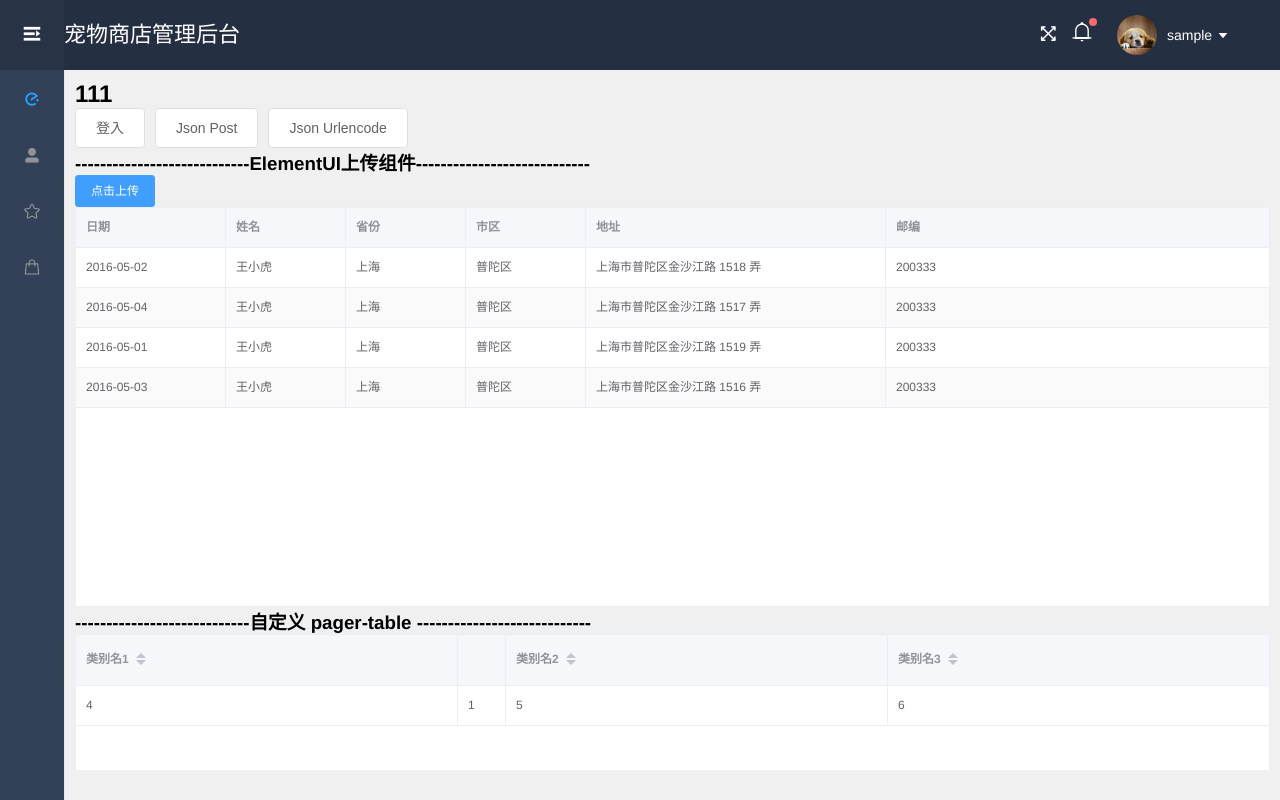
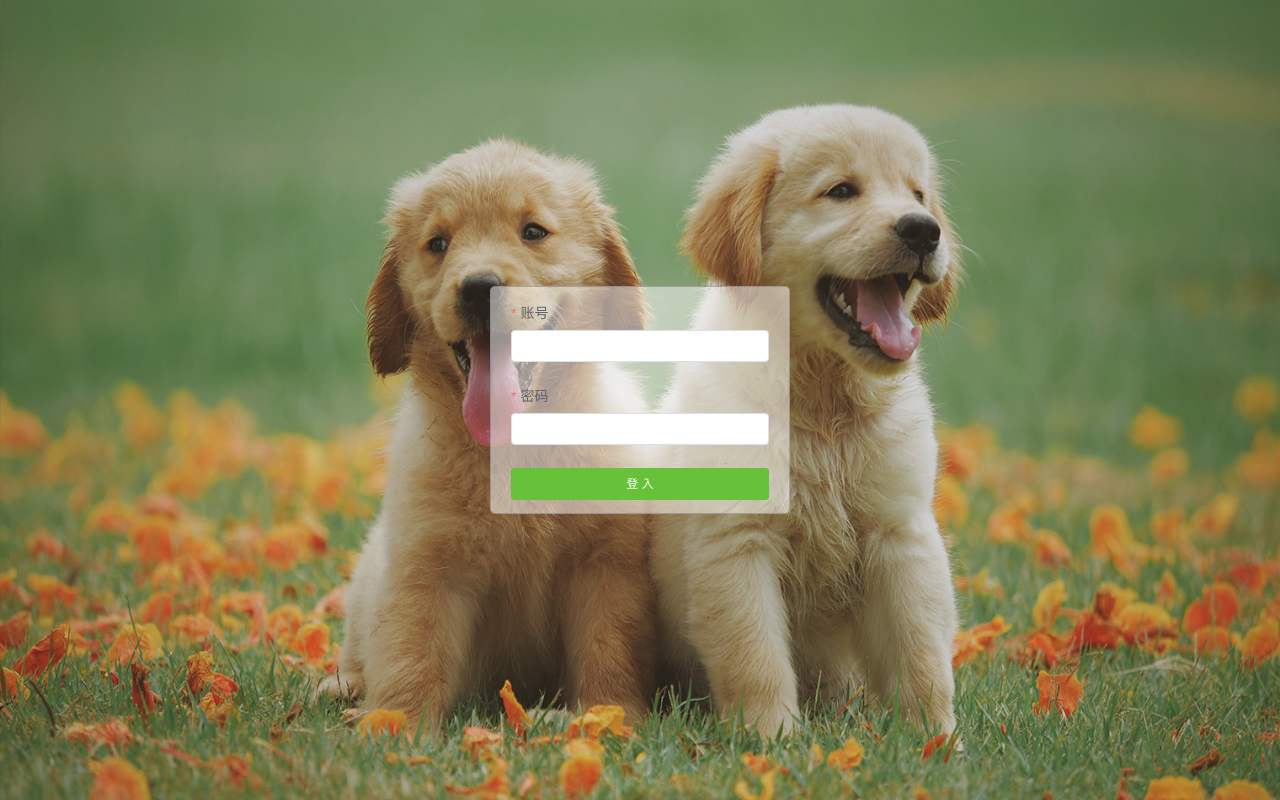
Before and after one commit to SLL0711/petshopweb, a Vue app: page /#/login in a window 1280 px wide. Before the commit this address led to /#/dashboard. Built offline with nearby package versions, Linux system fonts and the light colour scheme; sample sign-in values are in the browser's storage.

Commit message:
登入页

```diff
--- a/index.html
+++ b/index.html
@@ -3,7 +3,7 @@
   <head>
     <meta charset="utf-8">
     <meta name="viewport" content="width=device-width,initial-scale=1.0">
-    <title>petshopweb</title>
+    <title>宠物商店管理后台</title>
   </head>
   <body>
     <div id="app"></div>
--- a/src/router/index.js
+++ b/src/router/index.js
@@ -7,7 +7,7 @@ export default new Router({
   routes: [
     {
       path: '/',
-      redirect: '/dashboard'
+      redirect: '/login'
     },
     {
       path: '/Home',
@@ -33,6 +33,10 @@ export default new Router({
       ]
     },
     {
+      path: '/login',
+      component: () => import('../view/home/login.vue')
+    },
+    {
       path: '*',
       redirect: '/dashboard'
     }
--- /dev/null
+++ b/src/view/home/login.vue
@@ -0,0 +1,89 @@
+<!-- 登入页 -->
+<template>
+  <div class="bg">
+    <div class="content">
+      <el-form :rules="rules" :model="form">
+        <el-form-item size="small" label="账号" prop="username">
+          <el-input autocomplete="off" v-model="form.username"></el-input>
+        </el-form-item>
+        <el-form-item size="small" label="密码" prop="password">
+          <el-input type="password" autocomplete="off" v-model="form.password"></el-input>
+        </el-form-item>
+        <el-form-item>
+          <el-button class="login" type="success" size="small" :round="false" @click="login">登 入</el-button>
+        </el-form-item>
+      </el-form>
+    </div>
+  </div>
+</template>
+
+<script>
+// import { Msg } from "../../common/util";
+// import { setLocalStorageToken } from "../../common/util";
+export default {
+  name: "login",
+  data() {
+    return {
+      form: {
+        username: "",
+        password: ""
+      },
+      rules: {
+        username: [
+          { required: true, message: "账号不能为空", trigger: "blur" }
+        ],
+        password: [{ required: true, message: "密码不能为空", trigger: "blur" }]
+      }
+    };
+  },
+  methods: {
+    login() {
+      this.myRequest
+        .get(
+          `/Account/Login?userName=${this.form.username}&passWord=${this.form.password}`
+        )
+        .then(json => {
+          debugger;
+          if (!json.Success) {
+            Msg.error("账号密码不正确");
+            return;
+          }
+
+          //设置token
+          // setLocalStorageToken(json.Obj.token);
+
+          //跳转首页
+        });
+    }
+  }
+};
+</script>
+
+<style scoped>
+.bg {
+  height: 100%;
+  background-image: url("../../assets/img/bg.jpg");
+  background-repeat: no-repeat;
+  background-size: 100% 100%;
+}
+.content {
+  height: 228px;
+  width: 300px;
+  background: rgba(255, 255, 255, 0.5);
+  margin: 0 auto;
+  position: relative;
+  top: calc(50% - 114px);
+  overflow: hidden;
+  border-radius: 5px;
+  border: 1px #80808094 solid;
+  padding-left: 20px;
+  padding-right: 20px;
+}
+.login {
+  width: 100%;
+}
+/*
+.el-form-item__content {
+  margin-left: 0;
+} */
+</style>
```
Also changed, not shown: src/assets/img/bg.jpg (added), 1 other file (tests, documents, lock files or other folders).
